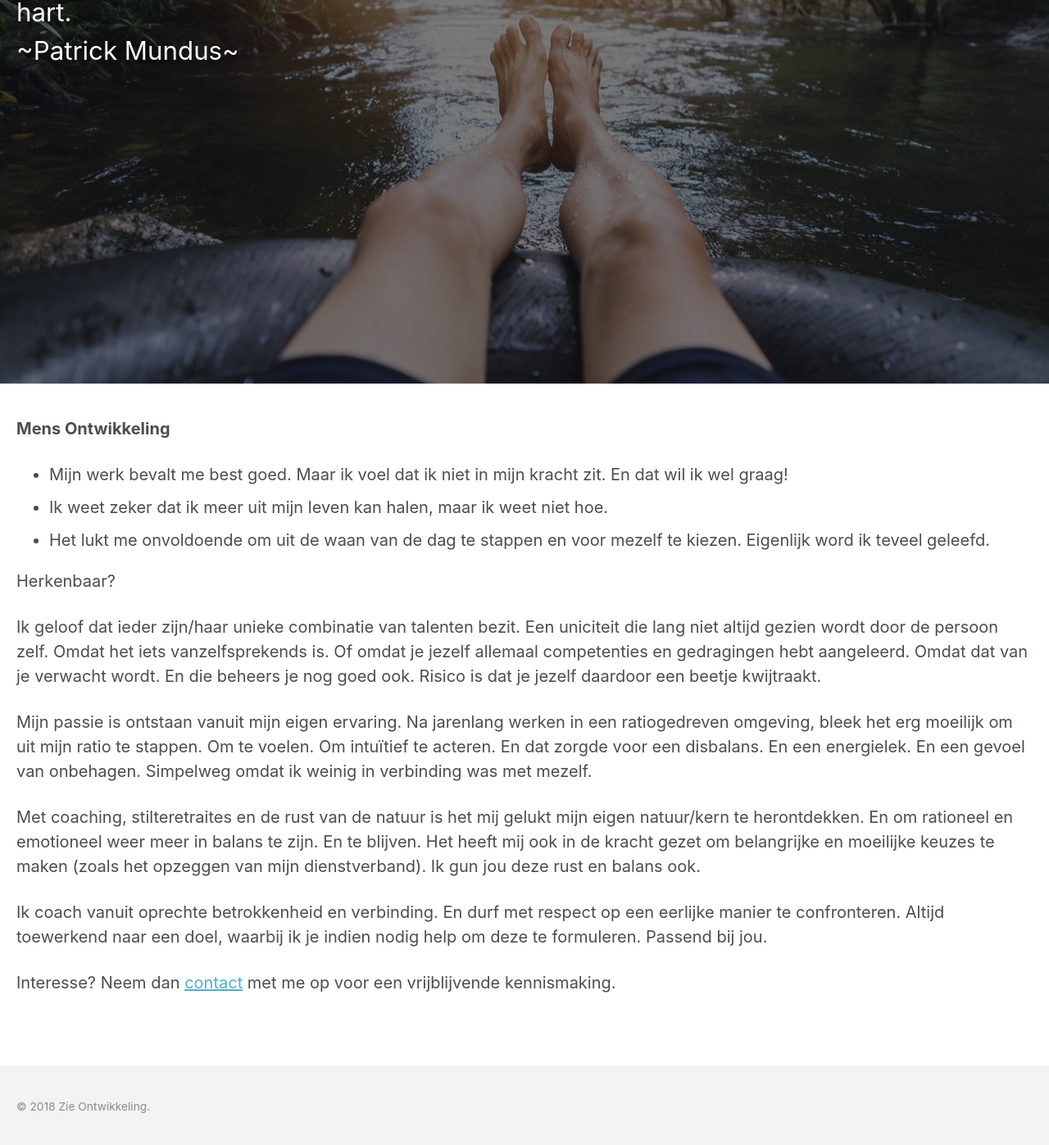
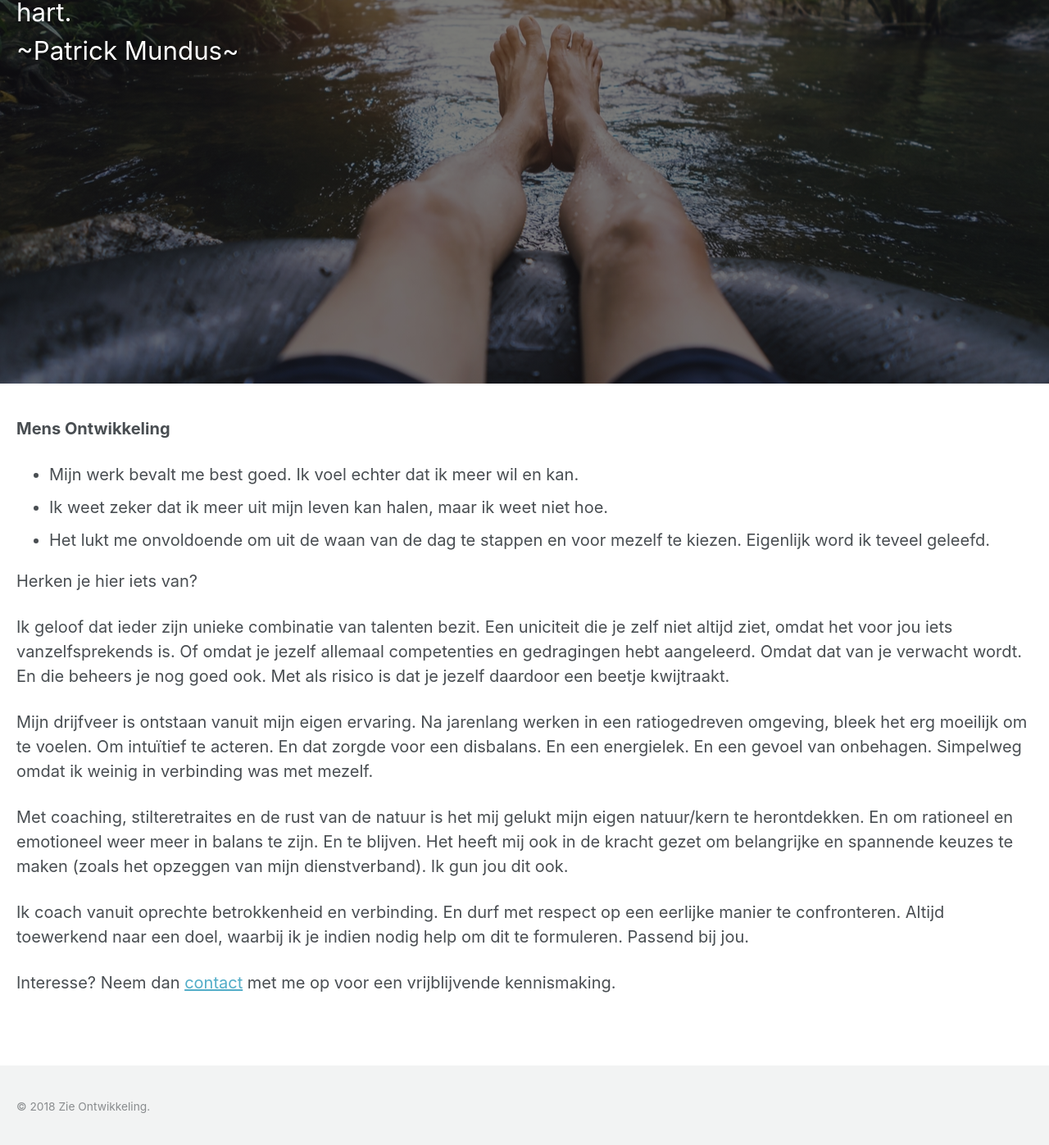
Before and after one commit to twinmum1/zie-ontwikkeling, a Jekyll site: the page built from _pages/mens.md, in a window 1280 px wide and 1400 px high, scrolled down 327 px. Shown: the top 1397 px of the window at 82% size. Built offline with Jekyll 4.4.1, drawn with Linux system fonts in a browser that asks for light colours.

Commit message:
Update mens.md
meerdere kleine aanpassingen

```diff
--- a/_pages/mens.md
+++ b/_pages/mens.md
@@ -20,19 +20,19 @@ excerpt: "Als denken het niet meer weet, luister dan naar je hart.<br> ~Patrick
 
 **Mens Ontwikkeling**
 
-* Mijn werk bevalt me best goed. Maar ik voel dat ik niet in mijn kracht zit. En dat wil ik wel graag!
+* Mijn werk bevalt me best goed. Ik voel echter dat ik meer wil en kan.
 * Ik weet zeker dat ik meer uit mijn leven kan halen, maar ik weet niet hoe.
 * Het lukt me onvoldoende om uit de waan van de dag te stappen en voor mezelf te kiezen. Eigenlijk word ik teveel geleefd.
 
-Herkenbaar?
+Herken je hier iets van?
 
-Ik geloof dat ieder zijn/haar unieke combinatie van talenten bezit. Een uniciteit die lang niet altijd gezien wordt door de persoon zelf. Omdat het iets vanzelfsprekends is. Of omdat je jezelf allemaal competenties en gedragingen hebt aangeleerd. Omdat dat van je verwacht wordt. En die beheers je nog goed ook. Risico is dat je jezelf daardoor een beetje kwijtraakt.
+Ik geloof dat ieder zijn unieke combinatie van talenten bezit. Een uniciteit die je zelf niet altijd ziet, omdat het voor jou iets vanzelfsprekends is. Of omdat je jezelf allemaal competenties en gedragingen hebt aangeleerd. Omdat dat van je verwacht wordt. En die beheers je nog goed ook. Met als risico is dat je jezelf daardoor een beetje kwijtraakt.
 
-Mijn passie is ontstaan vanuit mijn eigen ervaring. Na jarenlang werken in een ratiogedreven omgeving, bleek het erg moeilijk om uit mijn ratio te stappen. Om te voelen. Om intuïtief te acteren. En dat zorgde voor een disbalans. En een energielek. En een gevoel van onbehagen. Simpelweg omdat ik weinig in verbinding was met mezelf.
+Mijn drijfveer is ontstaan vanuit mijn eigen ervaring. Na jarenlang werken in een ratiogedreven omgeving, bleek het erg moeilijk om te voelen. Om intuïtief te acteren. En dat zorgde voor een disbalans. En een energielek. En een gevoel van onbehagen. Simpelweg omdat ik weinig in verbinding was met mezelf.
 
-Met coaching, stilteretraites en de rust van de natuur is het mij gelukt mijn eigen natuur/kern te herontdekken. En om rationeel en emotioneel weer meer in balans te zijn. En te blijven. Het heeft mij ook in de kracht gezet om belangrijke en moeilijke keuzes te maken (zoals het opzeggen van mijn dienstverband). Ik gun jou deze rust en balans ook.
+Met coaching, stilteretraites en de rust van de natuur is het mij gelukt mijn eigen natuur/kern te herontdekken. En om rationeel en emotioneel weer meer in balans te zijn. En te blijven. Het heeft mij ook in de kracht gezet om belangrijke en spannende keuzes te maken (zoals het opzeggen van mijn dienstverband). Ik gun jou dit ook.
 
-Ik coach vanuit oprechte betrokkenheid en verbinding. En durf met respect op een eerlijke manier te confronteren. Altijd toewerkend naar een doel, waarbij ik je indien nodig help om deze te formuleren. Passend bij jou.
+Ik coach vanuit oprechte betrokkenheid en verbinding. En durf met respect op een eerlijke manier te confronteren. Altijd toewerkend naar een doel, waarbij ik je indien nodig help om dit te formuleren. Passend bij jou.
 
 
 Interesse? Neem dan <a href="mailto:anita@zie-ontwikkeling.nl">contact</a> met me op voor een vrijblijvende kennismaking.
```
